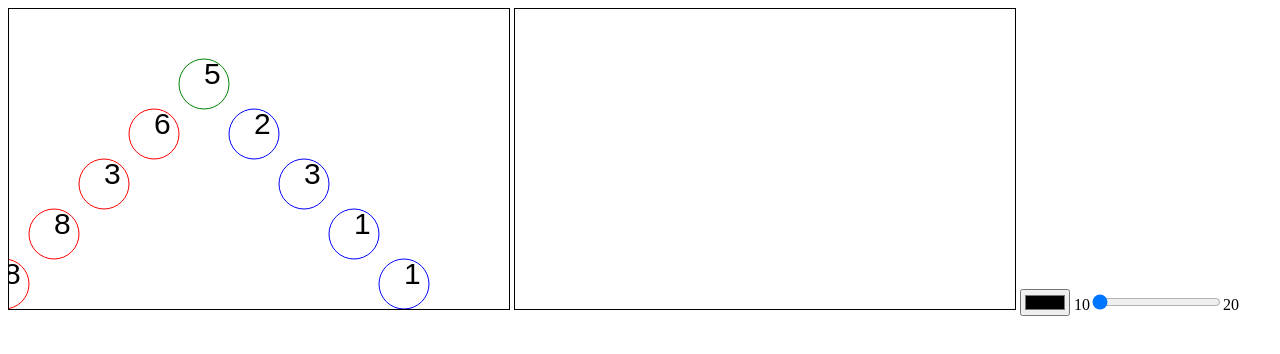
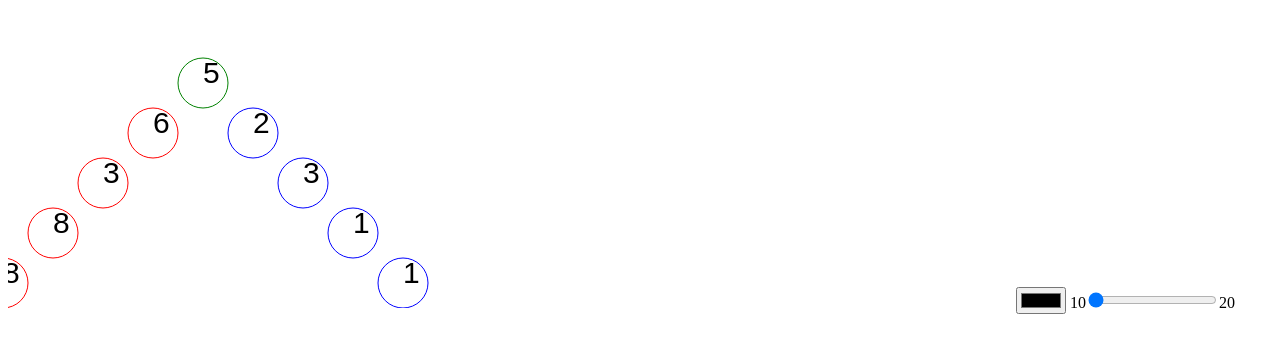
Before and after one commit to pryvalovbogdan/chat-paint-with-soket-on-heroku, a website: page public/index.html in a window 1280 px wide. Drawn offline with Linux system fonts and the light colour scheme.

Commit message:
no style

```diff
--- a/public/index.html
+++ b/public/index.html
@@ -3,7 +3,7 @@
 <head>
     <meta charset="UTF-8">
     <title>Title</title>
-    <link href="../src/styles/index.css" type="text/css" rel="stylesheet"/>
+
 </head>
 <body>
     <canvas class="canvas" id="canvas" height="300px" width="500px"></canvas>
```
